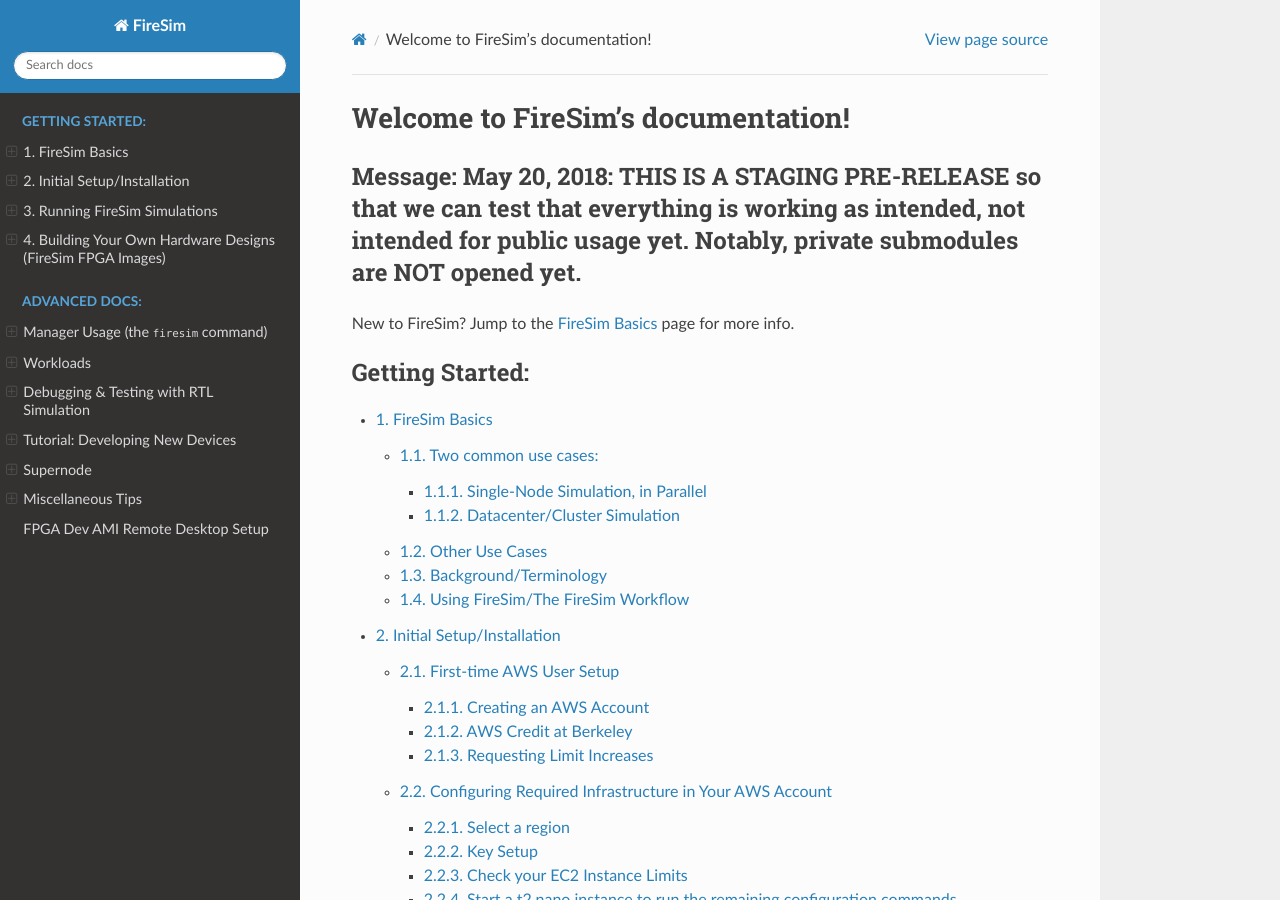
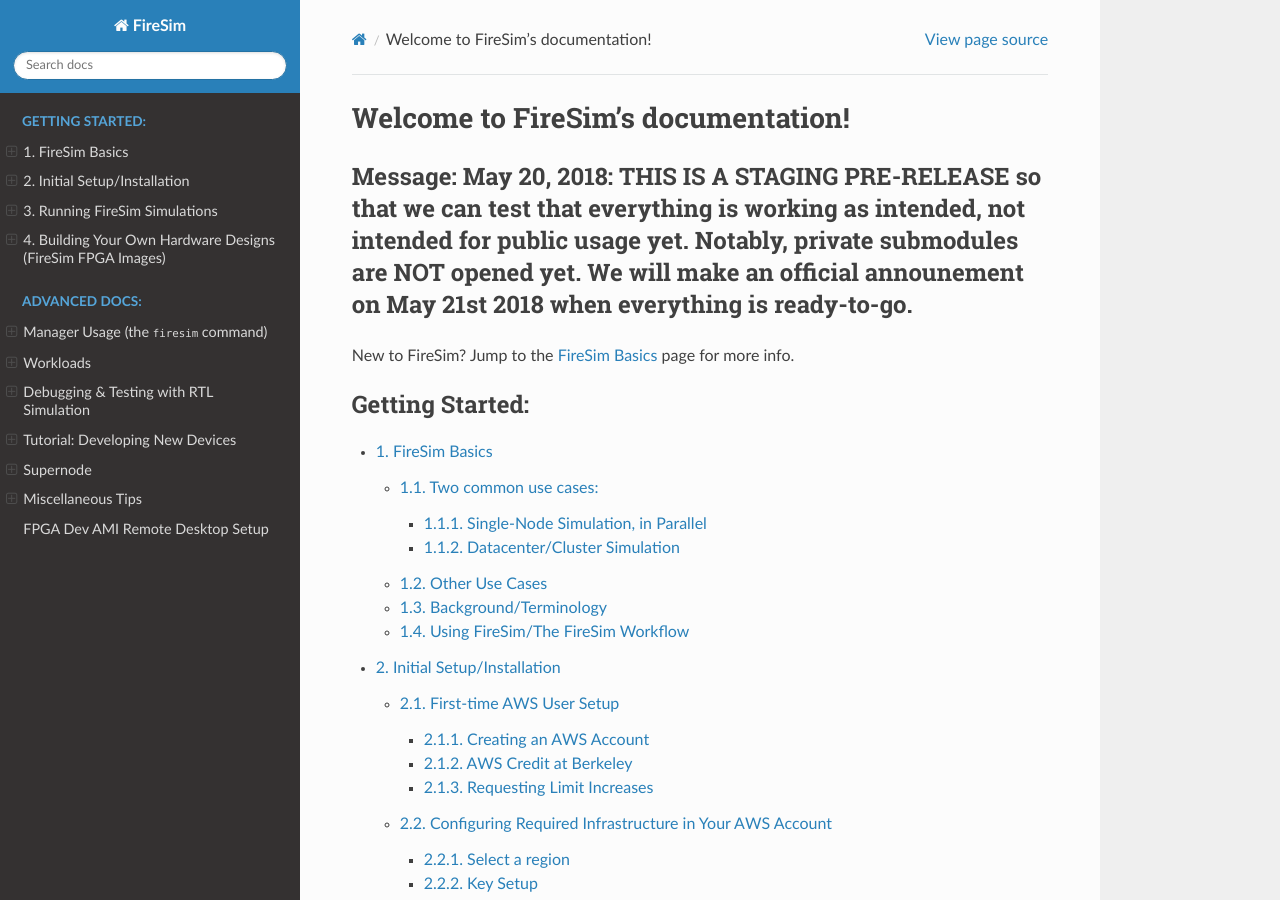
Before and after one commit to firesim/firesim, a Sphinx documentation site: the page built from docs/index.rst, in a window 1280 px wide and 900 px high. Built offline with Sphinx 7.4.7 and the Read the Docs theme 2.0.0, drawn with Linux system fonts in a browser that asks for light colours.

Commit message:
update messages

```diff
--- a/docs/index.rst
+++ b/docs/index.rst
@@ -8,7 +8,7 @@
 
 
 
-Message: May 20, 2018: THIS IS A STAGING PRE-RELEASE so that we can test that everything is working as intended, not intended for public usage yet. Notably, private submodules are NOT opened yet.
+Message: May 20, 2018: THIS IS A STAGING PRE-RELEASE so that we can test that everything is working as intended, not intended for public usage yet. Notably, private submodules are NOT opened yet. We will make an official announement on May 21st 2018 when everything is ready-to-go.
 ------------------------------------------------------------------------------
 
 
```
Also changed, not shown: README.md (+1 -2 lines).
